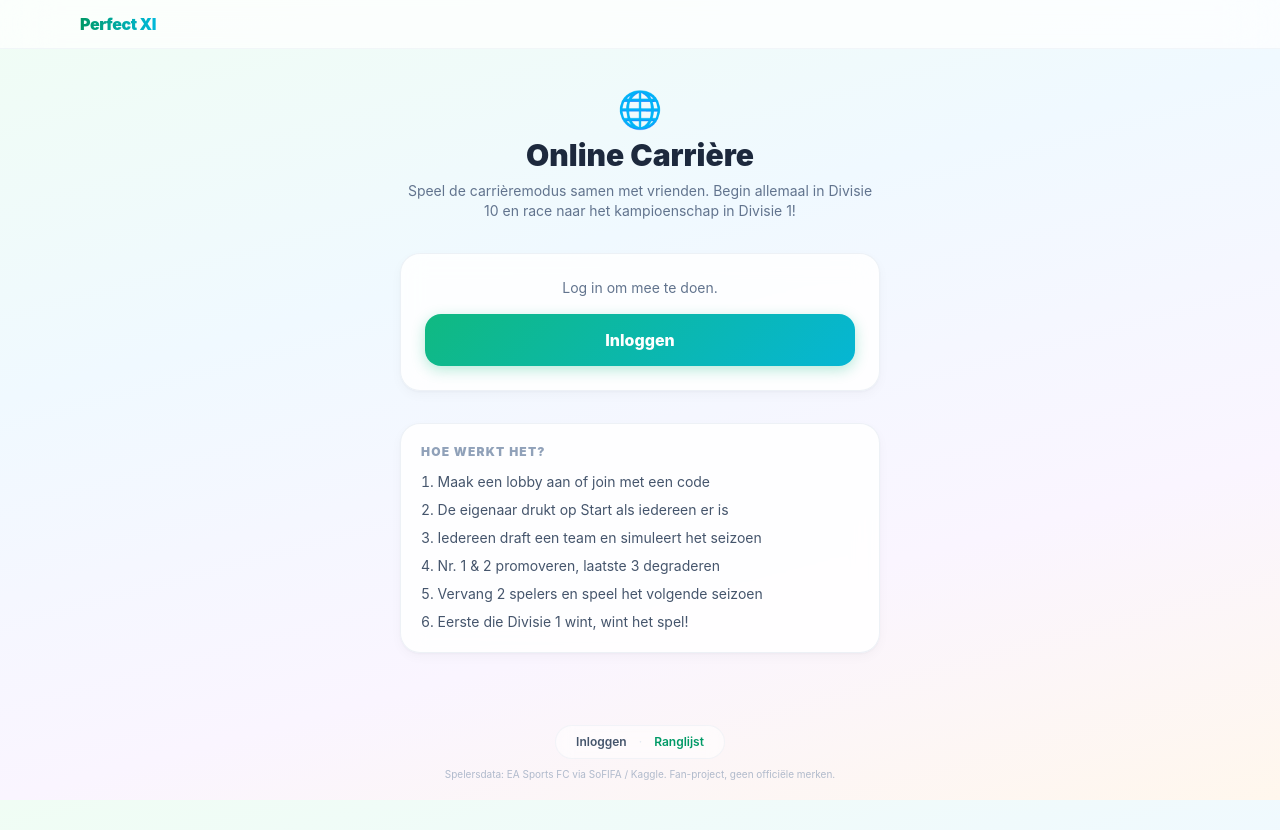
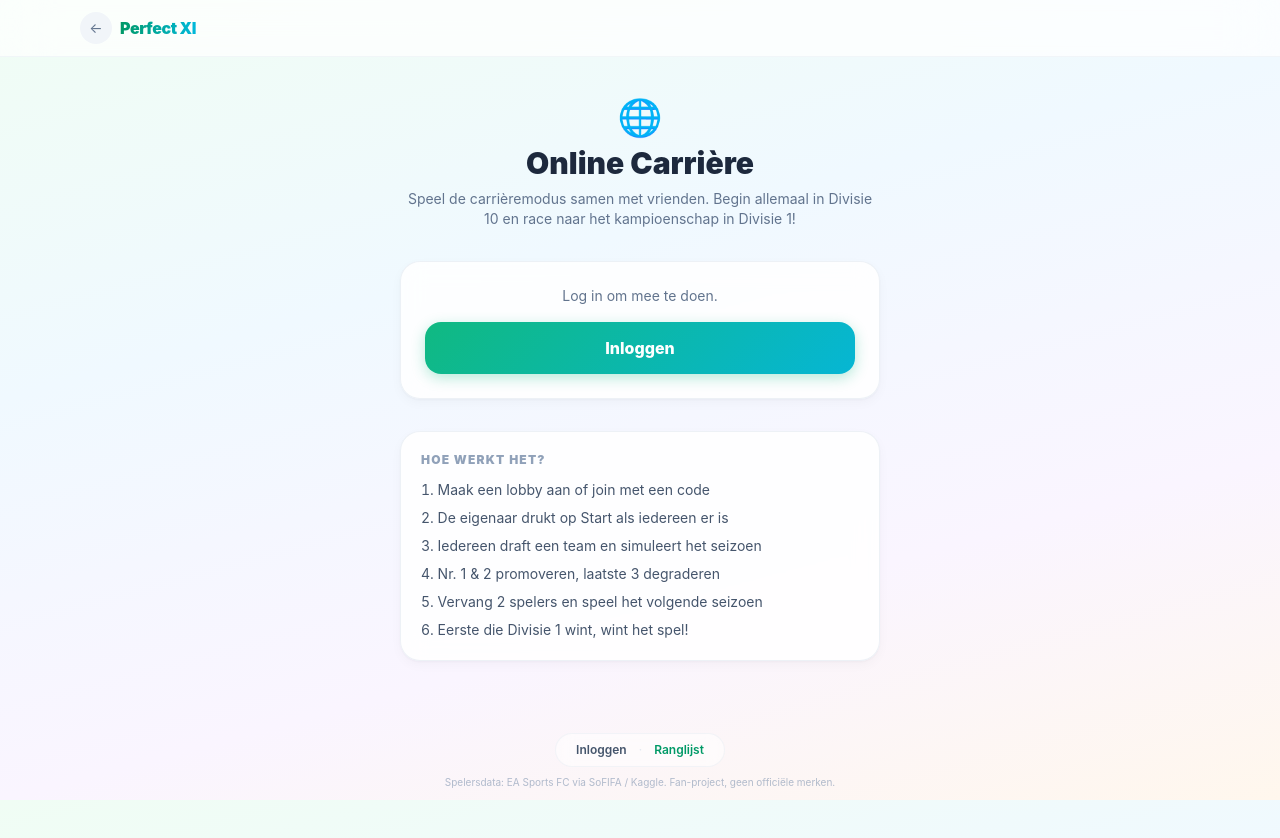
Before and after one commit to BartMimo/perfectxi, a Next.js app: page /online-carriere in a window 1280 px wide. Built offline with nearby package versions, Linux system fonts and the light colour scheme.

Commit message:
homebutton

```diff
--- a/app/online-carriere/[code]/page.tsx
+++ b/app/online-carriere/[code]/page.tsx
@@ -613,7 +613,7 @@ export default function OnlineCarriereLobbyPage() {
   if (loading && !lobby) {
     return (
       <main className="min-h-screen w-full pb-12">
-        <Header />
+        <Header backHref="/online-carriere" />
         <div className="flex items-center justify-center py-20">
           <div className="text-slate-400 font-bold">Laden…</div>
         </div>
@@ -625,7 +625,7 @@ export default function OnlineCarriereLobbyPage() {
   if (error || !lobby) {
     return (
       <main className="min-h-screen w-full pb-12">
-        <Header />
+        <Header backHref="/online-carriere" />
         <div className="mx-auto max-w-lg px-4 py-20 text-center">
           <div className="text-4xl mb-4">😕</div>
           <h1 className="text-xl font-black text-slate-800 mb-2">Lobby niet gevonden</h1>
@@ -646,7 +646,7 @@ export default function OnlineCarriereLobbyPage() {
     }
     return (
       <main className="min-h-screen w-full pb-12">
-        <Header />
+        <Header backHref="/online-carriere" />
         <div className="flex items-center justify-center py-20">
           <div className="text-slate-400 font-bold">Joinen…</div>
         </div>
@@ -657,7 +657,7 @@ export default function OnlineCarriereLobbyPage() {
 
   return (
     <main className="min-h-screen w-full pb-12">
-      {gamePhase !== "lobby" && <Header showMeta />}
+      {gamePhase !== "lobby" && <Header showMeta backHref="/online-carriere" />}
 
       {gamePhase === "lobby" && <WaitingRoom />}
 
--- a/app/online-carriere/page.tsx
+++ b/app/online-carriere/page.tsx
@@ -43,7 +43,7 @@ export default function OnlineCarrierePage() {
 
   return (
     <main className="min-h-screen w-full pb-12">
-      <Header />
+      <Header backHref="/" />
       <div className="mx-auto max-w-lg px-4 py-10">
         <div className="text-center mb-8">
           <div className="text-4xl mb-2">🌐</div>
--- a/components/Header.tsx
+++ b/components/Header.tsx
@@ -5,7 +5,7 @@ import { leagueName } from "@/lib/leagues";
 import { getFormation } from "@/lib/formations";
 import { useCareer, divisionLabel } from "@/lib/career";
 
-export default function Header({ showMeta = false }: { showMeta?: boolean }) {
+export default function Header({ showMeta = false, backHref }: { showMeta?: boolean; backHref?: string }) {
   const newGame = useGame((s) => s.newGame);
   const leagueCode = useGame((s) => s.leagueCode);
   const gameMode = useGame((s) => s.gameMode);
@@ -16,11 +16,18 @@ export default function Header({ showMeta = false }: { showMeta?: boolean }) {
   return (
     <header className="sticky top-0 z-30 border-b border-slate-200/40 bg-white/70 backdrop-blur-xl">
       <div className="mx-auto flex max-w-6xl items-center justify-between gap-2 px-4 py-3">
-        <button onClick={newGame} className="text-base font-black tracking-tight">
-          <span className="bg-gradient-to-r from-emerald-600 to-cyan-500 bg-clip-text text-transparent">
-            Perfect XI
-          </span>
-        </button>
+        <div className="flex items-center gap-2">
+          {backHref && (
+            <a href={backHref} className="flex h-8 w-8 items-center justify-center rounded-full bg-slate-100 text-slate-500 hover:bg-slate-200 transition text-sm">
+              ←
+            </a>
+          )}
+          <a href="/" className="text-base font-black tracking-tight">
+            <span className="bg-gradient-to-r from-emerald-600 to-cyan-500 bg-clip-text text-transparent">
+              Perfect XI
+            </span>
+          </a>
+        </div>
         {showMeta && (
           <div className="flex items-center gap-2 text-xs font-bold text-slate-500">
             {gameMode === "career" ? (
```
Also changed, not shown: 1 other file (tests, documents, lock files or other folders).
